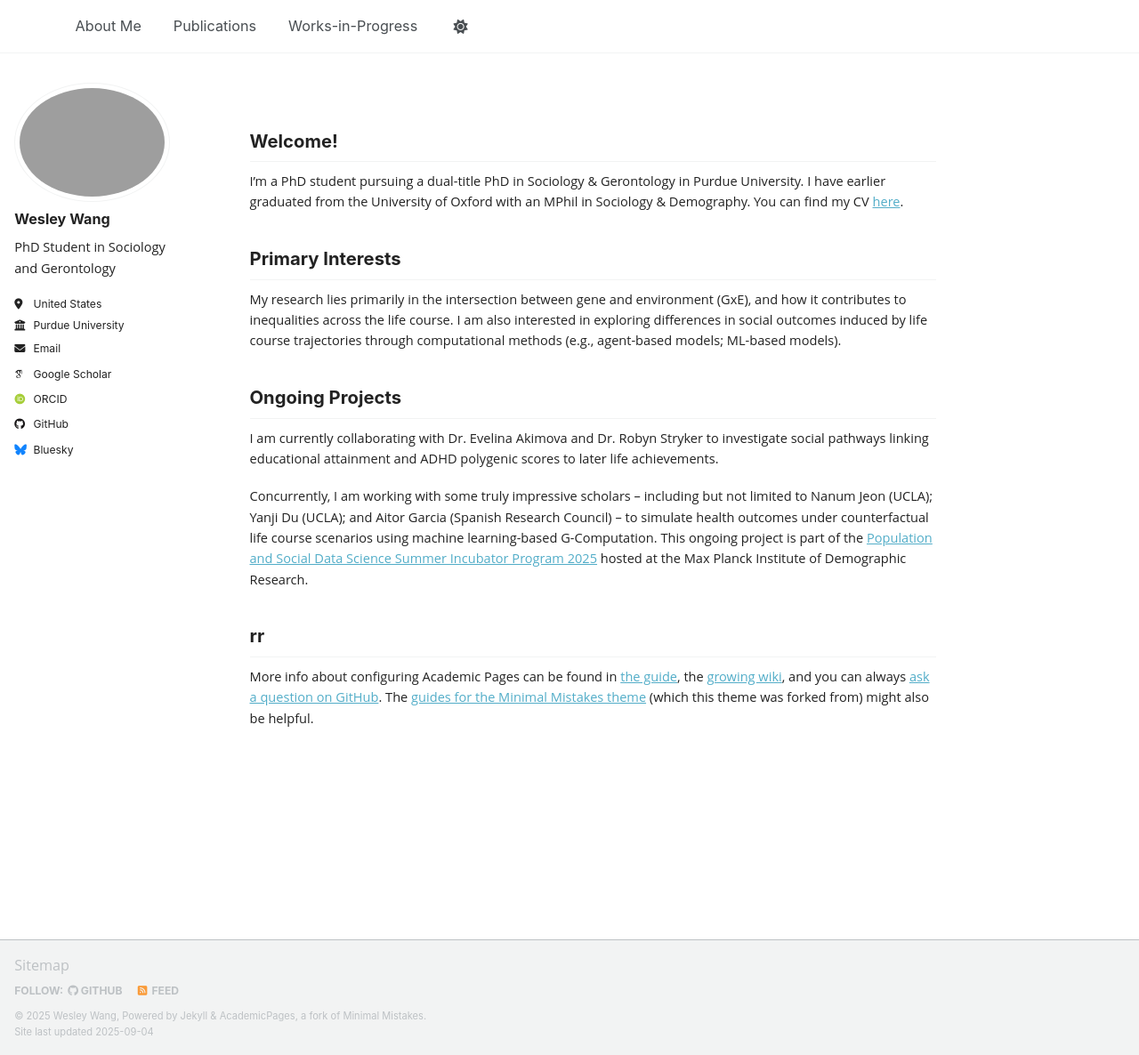
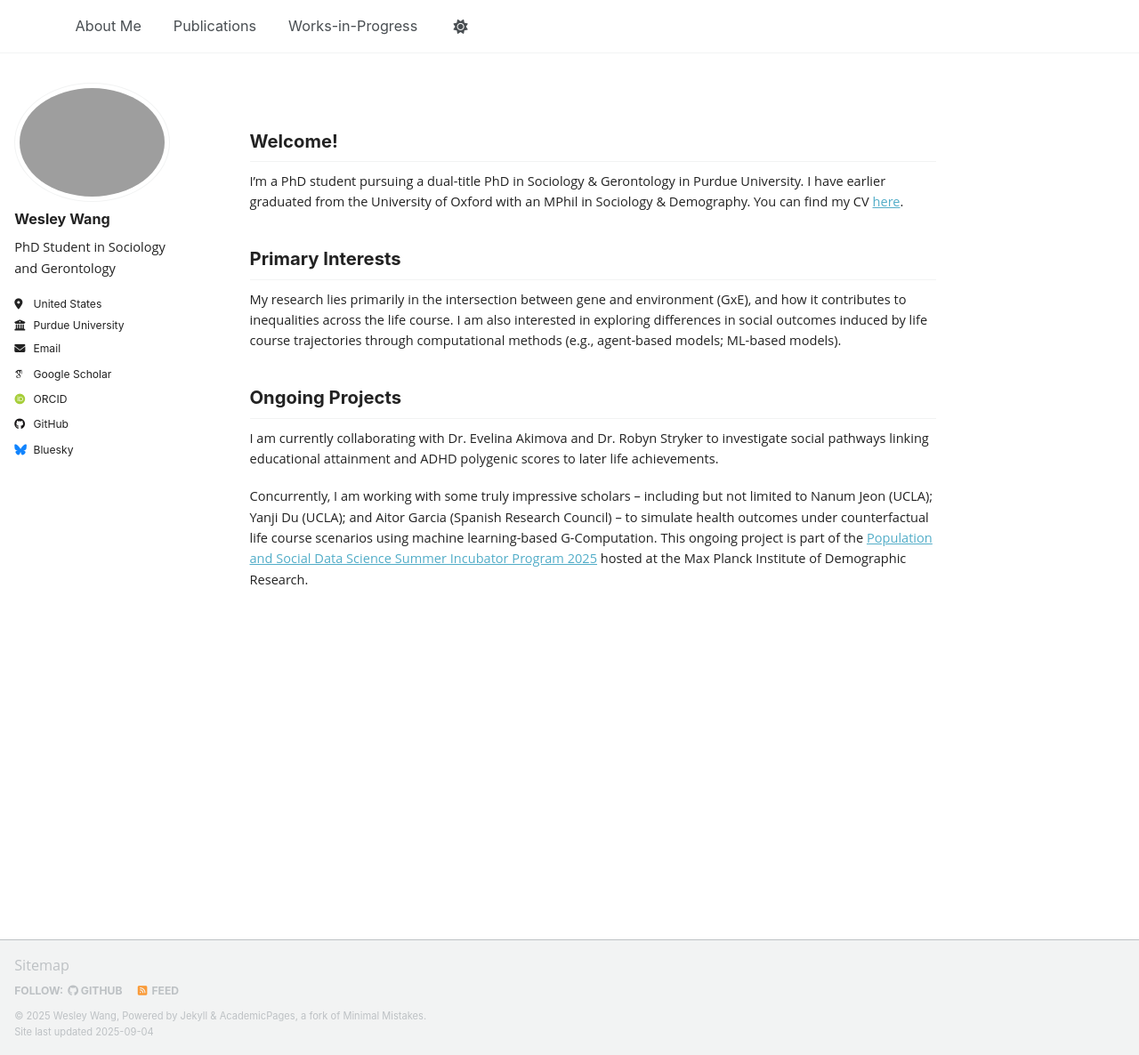
Before and after one commit to wesleywj/wesleywj.github.io, a Jekyll site: the page built from _pages/about.md, in a window 1280 px wide and 1186 px high. Shown: the whole window at 89% size. Built offline with Jekyll 4.4.1, drawn with Linux system fonts in a browser that asks for light colours; some web fonts are replaced; a script that is not in the unit is left out.

Commit message:
Removed unnecessary text

```diff
--- a/_pages/about.md
+++ b/_pages/about.md
@@ -22,8 +22,3 @@ ML-based models).
 I am currently collaborating with Dr. Evelina Akimova and Dr. Robyn Stryker to investigate social pathways linking educational attainment and ADHD polygenic scores to later life achievements.
 
 Concurrently, I am working with some truly impressive scholars -- including but not limited to Nanum Jeon (UCLA); Yanji Du (UCLA); and Aitor Garcia (Spanish Research Council) -- to simulate health outcomes under counterfactual life course scenarios using machine learning-based G-Computation. This ongoing project is part of the [Population and Social Data Science Summer Incubator Program 2025](https://www.demogr.mpg.de/en/news_events_6123/news_press_releases_4630/news/population_and_social_data_science_summer_incubator_program_2025_14343) hosted at the Max Planck Institute of Demographic Research.
-
-
-rr
-------
-More info about configuring Academic Pages can be found in [the guide](https://academicpages.github.io/markdown/), the [growing wiki](https://github.com/academicpages/academicpages.github.io/wiki), and you can always [ask a question on GitHub](https://github.com/academicpages/academicpages.github.io/discussions). The [guides for the Minimal Mistakes theme](https://mmistakes.github.io/minimal-mistakes/docs/configuration/) (which this theme was forked from) might also be helpful.
```
